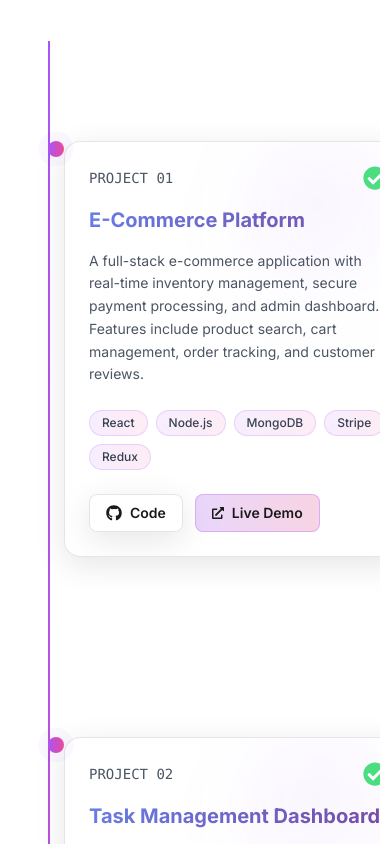
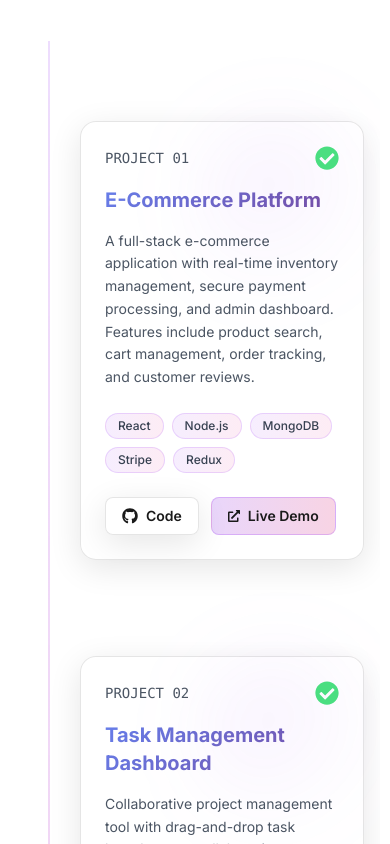
Before and after one commit to Narvaskristian08/New_Portfolio_Web, a Next.js app: page / in a window 390 px wide. Shown: the part 6960-7804 px from the top of the page. Built offline with nearby package versions, Linux system fonts and the light colour scheme.

Commit message:
added some changes

```diff
--- a/app/components/DeveloperJourney.tsx
+++ b/app/components/DeveloperJourney.tsx
@@ -1,86 +1,12 @@
 'use client'
 
-import { motion, useScroll, useTransform, useInView } from 'framer-motion'
+import { motion, useInView } from 'framer-motion'
 import { useRef, useEffect, useState } from 'react'
 import { FaGithub, FaExternalLinkAlt, FaCheckCircle } from 'react-icons/fa'
 import { projects, journeyContent } from '@/lib/data'
 
 export default function DeveloperJourney() {
   const containerRef = useRef<HTMLDivElement>(null)
-  const pathRef = useRef<SVGPathElement>(null)
-  const [pathLength, setPathLength] = useState(0)
-  const [windowWidth, setWindowWidth] = useState(0)
-  const [orbPosition, setOrbPosition] = useState({ x: 50, y: 0 })
-
-  const { scrollYProgress } = useScroll({
-    target: containerRef,
-    offset: ['start 20%', 'end 80%'],
-  })
-
-  const pathProgress = useTransform(scrollYProgress, [0, 1], [0, 1])
-
-  // Handle window resize for responsive path
-  useEffect(() => {
-    const handleResize = () => {
-      setWindowWidth(window.innerWidth)
-    }
-
-    handleResize() // Set initial width
-    window.addEventListener('resize', handleResize)
-    return () => window.removeEventListener('resize', handleResize)
-  }, [])
-
-  useEffect(() => {
-    if (pathRef.current) {
-      const length = pathRef.current.getTotalLength()
-      setPathLength(length)
-    }
-  }, [windowWidth]) // Re-calculate when window width changes
-
-  // Track current scroll progress as state
-  const [currentScrollProgress, setCurrentScrollProgress] = useState(0)
-
-  // Update scroll progress state and orb position
-  useEffect(() => {
-    const unsubscribe = scrollYProgress.on('change', (latest) => {
-      setCurrentScrollProgress(latest)
-      if (pathRef.current && pathLength > 0) {
-        const point = pathRef.current.getPointAtLength(latest * pathLength)
-        setOrbPosition({ x: point.x, y: point.y })
-      }
-    })
-    return () => unsubscribe()
-  }, [scrollYProgress, pathLength])
-
-  // Generate smooth curved path with truly responsive dimensions
-  const generatePath = () => {
-    const points = projects.length
-    // Use viewport-based spacing instead of fixed pixels
-    const spacing = windowWidth ? Math.max(300, Math.min(400, windowWidth * 0.3)) : 400
-    const centerX = 50
-    // Make amplitude responsive to screen width
-    const amplitude = windowWidth ? Math.max(8, Math.min(15, windowWidth * 0.012)) : 15
-
-    let path = `M ${centerX} 0`
-
-    for (let i = 0; i < points; i++) {
-      const y = (i + 1) * spacing
-      const xOffset = i % 2 === 0 ? amplitude : -amplitude
-      const controlY1 = y - spacing * 0.5
-      const controlY2 = y - spacing * 0.25
-
-      path += ` Q ${centerX + xOffset} ${controlY1}, ${centerX} ${y - spacing * 0.25}`
-      path += ` Q ${centerX - xOffset} ${controlY2}, ${centerX} ${y}`
-    }
-
-    return path
-  }
-
-  // Calculate responsive SVG dimensions
-  const svgHeight = windowWidth ? projects.length * Math.max(300, Math.min(400, windowWidth * 0.3)) : projects.length * 400
-
-  // Generate path once windowWidth is set
-  const pathData = generatePath()
 
   return (
     <section
@@ -119,128 +45,17 @@ export default function DeveloperJourney() {
 
         {/* Journey Container */}
         <div className="relative">
-          {/* Mobile Timeline Line - Enhanced responsive */}
-          <div className="absolute left-8 top-0 bottom-0 w-0.5 bg-gradient-to-b from-purple-500 via-pink-500 to-purple-500 md:hidden">
-            {/* Mobile progress indicator */}
-            <motion.div
-              className="w-full bg-gradient-to-b from-purple-400 to-pink-400 origin-top"
-              style={{
-                scaleY: scrollYProgress,
-              }}
-            />
-          </div>
-
-          {/* Desktop SVG Path */}
-          <svg
-            className="absolute left-1/2 top-0 transform -translate-x-1/2 hidden md:block"
-            width="100"
-            height={svgHeight}
-            style={{
-              overflow: 'visible',
-              width: '100px',
-              height: `${svgHeight}px`
-            }}
-            viewBox={`0 0 100 ${svgHeight}`}
-            preserveAspectRatio="xMidYMin meet"
-          >
-            <defs>
-              <linearGradient id="pathGradient" x1="0%" y1="0%" x2="0%" y2="100%">
-                <stop offset="0%" stopColor="#667eea" stopOpacity="0.3" />
-                <stop offset="50%" stopColor="#764ba2" stopOpacity="0.5" />
-                <stop offset="100%" stopColor="#f093fb" stopOpacity="0.3" />
-              </linearGradient>
-              <filter id="glow">
-                <feGaussianBlur stdDeviation="4" result="coloredBlur" />
-                <feMerge>
-                  <feMergeNode in="coloredBlur" />
-                  <feMergeNode in="SourceGraphic" />
-                </feMerge>
-              </filter>
-            </defs>
-
-            {/* Background path - fully visible from start */}
-            <path
-              ref={pathRef}
-              d={pathData}
-              fill="none"
-              stroke="url(#pathGradient)"
-              strokeWidth="3"
-              strokeLinecap="round"
-              opacity="0.5"
-            />
-
-            {/* Glowing path overlay - draws as you scroll */}
-            <motion.path
-              d={pathData}
-              fill="none"
-              stroke="#667eea"
-              strokeWidth="2"
-              strokeLinecap="round"
-              filter="url(#glow)"
-              strokeDasharray={pathLength}
-              strokeDashoffset={pathLength}
-              style={{
-                strokeDashoffset: useTransform(pathProgress, [0, 1], [pathLength, 0])
-              }}
-            />
-          </svg>
-
-          {/* Traveling Orb - Desktop - Follows the curved path */}
-          <motion.div
-            className="absolute hidden md:block pointer-events-none z-20"
-            style={{
-              left: `${orbPosition.x}px`,
-              top: `${orbPosition.y}px`,
-              x: '-50%',
-              y: '-50%',
-            }}
-          >
-            <div className="relative">
-              <motion.div
-                className="w-6 h-6 rounded-full bg-gradient-to-r from-purple-500 to-pink-500"
-                animate={{
-                  scale: [1, 1.3, 1],
-                  boxShadow: [
-                    '0 0 20px rgba(147, 51, 234, 0.5)',
-                    '0 0 40px rgba(147, 51, 234, 0.8)',
-                    '0 0 20px rgba(147, 51, 234, 0.5)',
-                  ],
-                }}
-                transition={{
-                  duration: 2,
-                  repeat: Infinity,
-                  ease: 'easeInOut',
-                }}
-              />
-              {/* Orb trail effect */}
-              <motion.div
-                className="absolute inset-0 rounded-full bg-gradient-to-r from-purple-500 to-pink-500 blur-md"
-                animate={{
-                  scale: [1, 1.5, 1],
-                  opacity: [0.5, 0.8, 0.5],
-                }}
-                transition={{
-                  duration: 2,
-                  repeat: Infinity,
-                  ease: 'easeInOut',
-                }}
-              />
-            </div>
-          </motion.div>
+          {/* Simple vertical line - always visible */}
+          <div className="absolute left-8 md:left-1/2 top-0 bottom-0 w-0.5 md:-translate-x-1/2 bg-gradient-to-b from-purple-500/20 via-pink-500/30 to-purple-500/20" />
 
           {/* Projects */}
-          <div className="space-y-24 md:space-y-40 relative" style={{
-            paddingTop: '100px',
-            paddingBottom: '100px'
-          }}>
+          <div className="space-y-24 md:space-y-40 relative py-20">
             {projects.map((project, index) => (
               <ProjectMilestone
                 key={index}
                 project={project}
                 index={index}
                 isLeft={index % 2 === 0}
-                spacing={windowWidth ? Math.max(300, Math.min(400, windowWidth * 0.3)) : 400}
-                scrollProgress={currentScrollProgress}
               />
             ))}
           </div>
@@ -278,57 +93,74 @@ type ProjectMilestoneProps = {
   }
   index: number
   isLeft: boolean
-  spacing: number
-  scrollProgress: number
 }
 
-function ProjectMilestone({ project, index, isLeft, spacing, scrollProgress }: ProjectMilestoneProps) {
+function ProjectMilestone({ project, index, isLeft }: ProjectMilestoneProps) {
   const ref = useRef(null)
-
-  // Calculate when this milestone should be reached
-  // Distribute milestones evenly across scroll progress with some padding
-  const milestoneProgress = (index + 0.5) / (projects.length + 0.5)
-
-  // Project is "unlocked" slightly before the orb reaches it (smoother experience)
-  const isUnlocked = scrollProgress >= milestoneProgress - 0.08
-  const isCompleted = scrollProgress >= milestoneProgress
-
+  const isInView = useInView(ref, { once: true, margin: '-15%' })
   const [showCheckmark, setShowCheckmark] = useState(false)
 
   useEffect(() => {
-    if (isCompleted) {
-      const timer = setTimeout(() => setShowCheckmark(true), 300)
+    if (isInView) {
+      const timer = setTimeout(() => setShowCheckmark(true), 600)
       return () => clearTimeout(timer)
-    } else {
-      setShowCheckmark(false)
     }
-  }, [isCompleted])
+  }, [isInView])
 
   return (
     <motion.div
       ref={ref}
-      className="relative"
-      style={{
-        marginBottom: `${spacing * 0.6}px`,
-        minHeight: `${spacing * 0.8}px`
-      }}
+      className="relative min-h-[200px]"
       initial={{ opacity: 0 }}
-      animate={isUnlocked ? { opacity: 1 } : { opacity: 0 }}
-      transition={{ duration: 0.5 }}
+      animate={isInView ? { opacity: 1 } : { opacity: 0 }}
+      transition={{ duration: 0.4 }}
     >
-      <div
-        className={`flex flex-col md:flex-row items-start md:items-center gap-6 md:gap-8 ${
-          isLeft ? 'md:flex-row' : 'md:flex-row-reverse'
-        }`}
-      >
-        {/* Project Card */}
+      {/* Flag Marker - appears when project is in view */}
+      <div className="absolute left-8 md:left-1/2 top-4 md:top-8 md:-translate-x-1/2 z-20">
         <motion.div
-          className="flex-1 w-full max-w-full md:max-w-xl ml-12 md:ml-0"
-          initial={{ opacity: 0, x: isLeft ? -100 : 100, scale: 0.8 }}
-          animate={isUnlocked ? { opacity: 1, x: 0, scale: 1 } : { opacity: 0, x: isLeft ? -100 : 100, scale: 0.8 }}
-          transition={{ duration: 0.6, type: "spring", stiffness: 100 }}
+          initial={{ scale: 0, y: -20 }}
+          animate={isInView ? { scale: 1, y: 0 } : { scale: 0, y: -20 }}
+          transition={{ type: 'spring', stiffness: 200, damping: 15, delay: 0.1 }}
         >
-          <div className="glass-card rounded-2xl p-6 md:p-8 group hover:scale-[1.02] transition-all duration-300 relative overflow-hidden">
+          {/* Flag SVG */}
+          <svg width="32" height="40" viewBox="0 0 32 40" className="drop-shadow-lg">
+            {/* Flag pole */}
+            <rect x="2" y="0" width="2" height="40" fill="url(#flagPoleGradient-{index})" />
+            {/* Flag */}
+            <motion.path
+              d="M 4 4 Q 16 0 24 4 Q 16 8 24 12 Q 16 16 4 12 Z"
+              fill="url(#flagGradient-{index})"
+              initial={{ scaleX: 0 }}
+              animate={isInView ? { scaleX: 1 } : { scaleX: 0 }}
+              transition={{ duration: 0.4, delay: 0.2 }}
+              style={{ transformOrigin: 'left' }}
+            />
+            <defs>
+              <linearGradient id={`flagGradient-${index}`} x1="0%" y1="0%" x2="100%" y2="0%">
+                <stop offset="0%" stopColor="#667eea" />
+                <stop offset="100%" stopColor="#f093fb" />
+              </linearGradient>
+              <linearGradient id={`flagPoleGradient-${index}`} x1="0%" y1="0%" x2="0%" y2="100%">
+                <stop offset="0%" stopColor="#9333ea" />
+                <stop offset="100%" stopColor="#ec4899" />
+              </linearGradient>
+            </defs>
+          </svg>
+        </motion.div>
+      </div>
+
+      <div className={`flex items-stretch gap-4 md:gap-12 ${isLeft ? 'md:flex-row' : 'md:flex-row-reverse'}`}>
+        {/* Content */}
+        <div className="flex-1 ml-16 md:ml-0 md:max-w-xl">
+          <motion.div
+            className={`glass-card rounded-2xl p-6 md:p-8 group hover:scale-[1.02] transition-all duration-300 shadow-lg h-full ${
+              isLeft ? 'md:mr-12' : 'md:ml-12'
+            }`}
+            initial={{ opacity: 0, x: isLeft ? -80 : 80 }}
+            animate={isInView ? { opacity: 1, x: 0 } : { opacity: 0, x: isLeft ? -80 : 80 }}
+            transition={{ duration: 0.5, delay: 0.3 }}
+            whileHover={{ y: -4 }}
+          >
             {/* Card glow effect */}
             <div className="absolute top-0 right-0 w-40 h-40 bg-gradient-to-br from-purple-500/10 to-transparent rounded-full blur-2xl group-hover:scale-150 transition-transform duration-700" />
 
@@ -366,8 +198,8 @@ function ProjectMilestone({ project, index, isLeft, spacing, scrollProgress }: P
                     key={tag}
                     className="px-3 py-1 rounded-full text-xs font-medium bg-gradient-to-r from-purple-500/10 to-pink-500/10 text-gray-700 dark:text-gray-300 border border-purple-500/20"
                     initial={{ opacity: 0, scale: 0.8 }}
-                    animate={isUnlocked ? { opacity: 1, scale: 1 } : { opacity: 0, scale: 0.8 }}
-                    transition={{ delay: tagIndex * 0.1 }}
+                    animate={isInView ? { opacity: 1, scale: 1 } : { opacity: 0, scale: 0.8 }}
+                    transition={{ delay: 0.4 + tagIndex * 0.05 }}
                   >
                     {tag}
                   </motion.span>
@@ -402,84 +234,10 @@ function ProjectMilestone({ project, index, isLeft, spacing, scrollProgress }: P
                 </div>
               )}
             </div>
-          </div>
-        </motion.div>
-
-        {/* Mobile Timeline Marker */}
-        <div className="absolute left-8 md:hidden">
-          <motion.div
-            className="relative"
-            initial={{ scale: 0 }}
-            animate={isUnlocked ? { scale: 1 } : { scale: 0 }}
-            transition={{ type: 'spring', stiffness: 260, damping: 20 }}
-          >
-            {/* Mobile marker */}
-            <motion.div
-              className="w-4 h-4 rounded-full bg-gradient-to-r from-purple-500 to-pink-500 shadow-lg"
-              animate={
-                isCompleted
-                  ? {
-                      boxShadow: [
-                        '0 0 0 0 rgba(147, 51, 234, 0.7)',
-                        '0 0 0 10px rgba(147, 51, 234, 0)',
-                      ],
-                    }
-                  : {}
-              }
-              transition={{ duration: 1.5, repeat: Infinity }}
-            />
           </motion.div>
         </div>
 
-        {/* Desktop Milestone marker */}
-        <div className="hidden md:block relative">
-          <motion.div
-            className="relative"
-            initial={{ scale: 0 }}
-            animate={isUnlocked ? { scale: 1 } : { scale: 0 }}
-            transition={{ type: 'spring', stiffness: 260, damping: 20 }}
-          >
-            {/* Outer ring */}
-            <motion.div
-              className="w-8 md:w-12 lg:w-16 h-8 md:h-12 lg:h-16 rounded-full border-2 md:border-4 border-purple-500/30 flex items-center justify-center"
-              animate={
-                isCompleted
-                  ? {
-                      boxShadow: [
-                        '0 0 0 0 rgba(147, 51, 234, 0.7)',
-                        '0 0 0 20px rgba(147, 51, 234, 0)',
-                      ],
-                    }
-                  : {}
-              }
-              transition={{ duration: 1.5, repeat: Infinity }}
-            >
-              {/* Inner circle */}
-              <div className="w-4 md:w-6 lg:w-8 h-4 md:h-6 lg:h-8 rounded-full bg-gradient-to-r from-purple-500 to-pink-500" />
-            </motion.div>
-
-            {/* Completion particles */}
-            {showCheckmark && (
-              <>
-                {[...Array(6)].map((_, i) => (
-                  <motion.div
-                    key={i}
-                    className="absolute top-1/2 left-1/2 w-1.5 h-1.5 rounded-full bg-purple-400"
-                    initial={{ scale: 0, x: '-50%', y: '-50%' }}
-                    animate={{
-                      scale: [0, 1, 0],
-                      x: ['-50%', `${Math.cos((i * Math.PI) / 3) * 40 - 50}%`],
-                      y: ['-50%', `${Math.sin((i * Math.PI) / 3) * 40 - 50}%`],
-                    }}
-                    transition={{ duration: 1, delay: i * 0.1 }}
-                  />
-                ))}
-              </>
-            )}
-          </motion.div>
-        </div>
-
-        {/* Spacer for alternating layout - Desktop only */}
+        {/* Spacer for alternating layout on desktop */}
         <div className="hidden md:block flex-1 max-w-xl" />
       </div>
     </motion.div>
```
